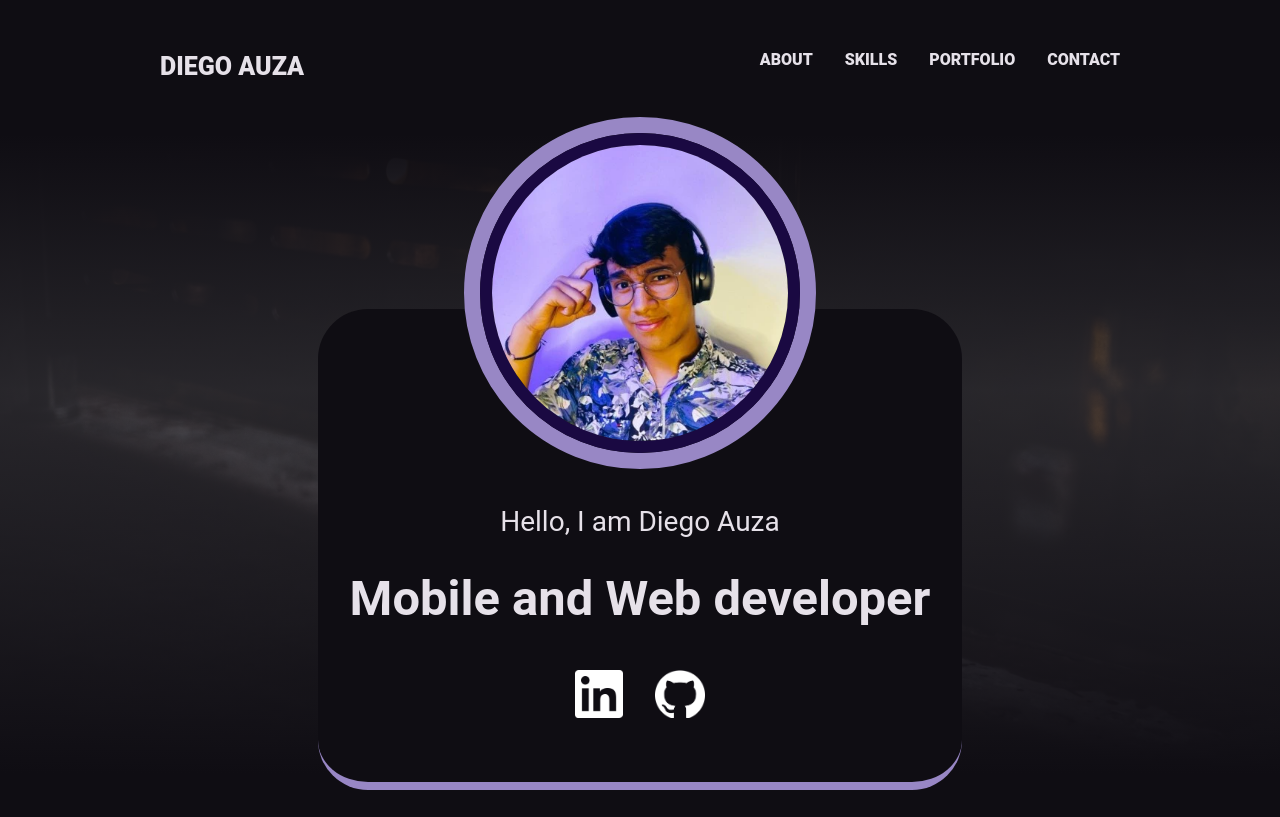
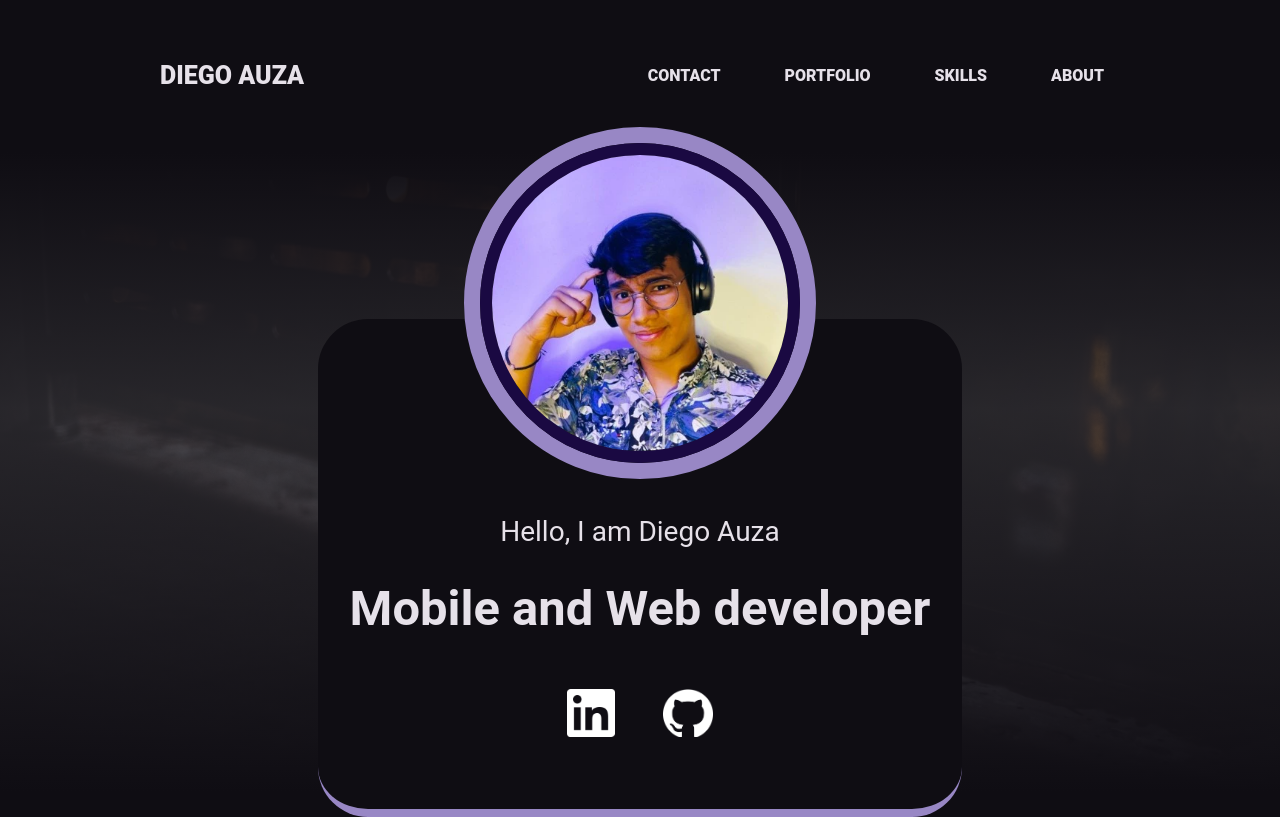
Before and after one commit to DiegoAuzaDev/DiegoAuzaDev_Portfolio, a React (Vite) app: page / in a window 1280 px wide. Built offline with nearby package versions, Linux system fonts and the light colour scheme.

Commit message:
header completed

```diff
--- a/src/page/banner/Banner.jsx
+++ b/src/page/banner/Banner.jsx
@@ -37,7 +37,7 @@ function Banner(){
                       href="https://github.com/DiegoAuzaDev"
                       aria-label="go Diego's github account"
                     >
-                      <img src={git} alt="Github logo" />
+                      <img src={git} alt="Github logo" className=""/>
                     </a>
                   </li>
                 </ul>
--- a/src/style/style.css
+++ b/src/style/style.css
@@ -293,10 +293,20 @@ p {
     padding-top: 2rem;
     padding-bottom: 2rem;
     display: flex;
+    align-items: center;
     justify-content: space-between;
 }
 .container--header ul {
+    padding: 0;
     display: flex;
+    flex-direction: row-reverse;
+    flex-wrap: wrap;
+    align-content: center;
+    justify-content: center;
+    align-items: center;
+}
+.container--header li {
+       margin: 1rem;
 }
 .header--title {
     display: flex;
@@ -335,11 +345,48 @@ p {
     display: flex;
     padding: 1rem;
     margin: 0;
+    gap: 1.5rem;
+    justify-content: center;
+}
+
+.banner--links li a {
+    display: flex;
+    padding: 0.5rem;
+}
+.banner--links li a:hover,
+.banner--links li a:focus {
+    background-color: var(--md-sys-color-primary-container);
+    color: var(--md-sys-color-primary-container);
+}
+.banner--links img{
+    height: 2.3rem;
+}
+
+@media only screen and (min-width: 45em) {
+   .banner--links {
+    display: flex;
+    padding: 1rem;
+    margin: 0;
+    gap: 1.7rem;
+    justify-content: center;
+}
+.banner--links img{
+    height: 2.5rem;
+}
+}
+
+@media only screen and (min-width: 60em) {
+   .banner--links {
+    display: flex;
+    padding: 1rem;
+    margin: 0;
     gap: 2rem;
     justify-content: center;
 }
+
 .banner--links img{
     height: 3rem;
+}
 }
 .container--banner {
     display: flex;
@@ -348,15 +395,14 @@ p {
     align-items: center;
 }
 .banner--background {
-
-    height: 22rem;
-    width: 22rem;
+    height: 16rem;
+    width: 16rem;
     border-radius: 50%;
     -webkit-border-radius: 50%;
     -moz-border-radius: 50%;
     -ms-border-radius: 50%;
     -o-border-radius: 50%;
-    border: 1rem solid var(--md-sys-color-primary-container);
+    border: 0.5rem solid var(--md-sys-color-primary-container);
     display: flex;
     align-items: center;
     justify-content: center;
@@ -371,12 +417,49 @@ p {
 
 .banner--background img {
     border: 0.75rem solid var(--md-sys-color-on-primary);
+    height: 15rem;
+    border-radius: 50%;
+    -webkit-border-radius: 50%;
+    -moz-border-radius: 50%;
+    -ms-border-radius: 50%;
+    -o-border-radius: 50%;
+}
+
+@media only screen and (min-width: 45em) {
+       .banner--background {
+    height: 20rem;
+    width: 20rem;
+    border: 0.8rem solid var(--md-sys-color-primary-container);
+    margin-bottom: -10rem;
+}
+    .banner--background img {
+    border: 1rem solid var(--md-sys-color-on-primary);
+    height: 18rem;
+    border-radius: 50%;
+    -webkit-border-radius: 50%;
+    -moz-border-radius: 50%;
+    -ms-border-radius: 50%;
+    -o-border-radius: 50%;
+}
+
+}
+
+@media only screen and (min-width: 60em) {
+    .banner--background {
+    height: 22rem;
+    width: 22rem;
+    border: 1rem solid var(--md-sys-color-primary-container);
+    margin-bottom: -10rem;
+}
+.banner--background img {
+    border: 0.75rem solid var(--md-sys-color-on-primary);
     height: 20rem;
     border-radius: 50%;
     -webkit-border-radius: 50%;
     -moz-border-radius: 50%;
     -ms-border-radius: 50%;
     -o-border-radius: 50%;
+}
 }
 .banner--content{
     background-color: var(--md-sys-color-surface-container-lowest);
@@ -391,6 +474,7 @@ p {
     border-bottom: 0.5rem solid var(--md-sys-color-primary-container);
 }
 .banner--text {
+    text-align: center;
     display: flex;
     flex-direction: column;
     align-items: center;
```
